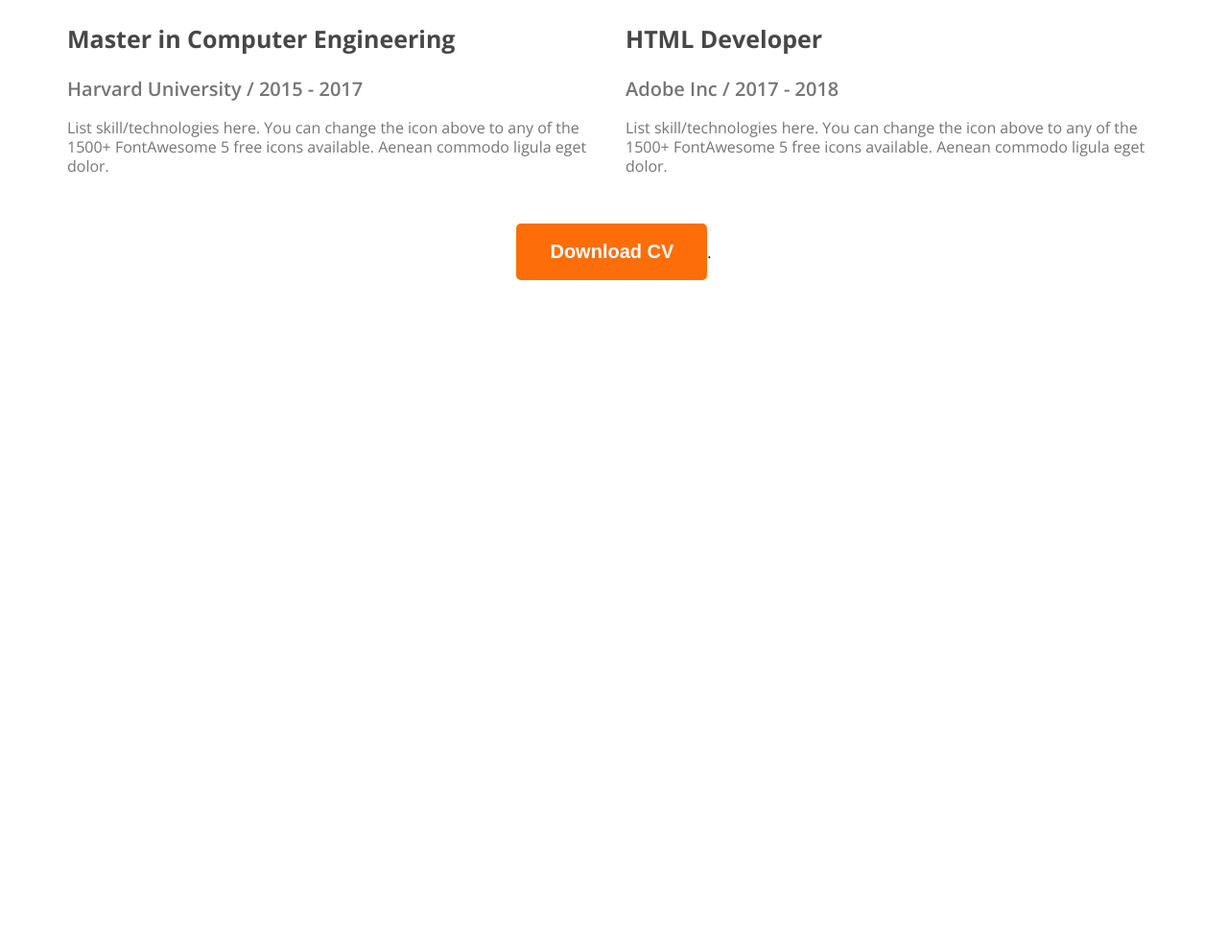
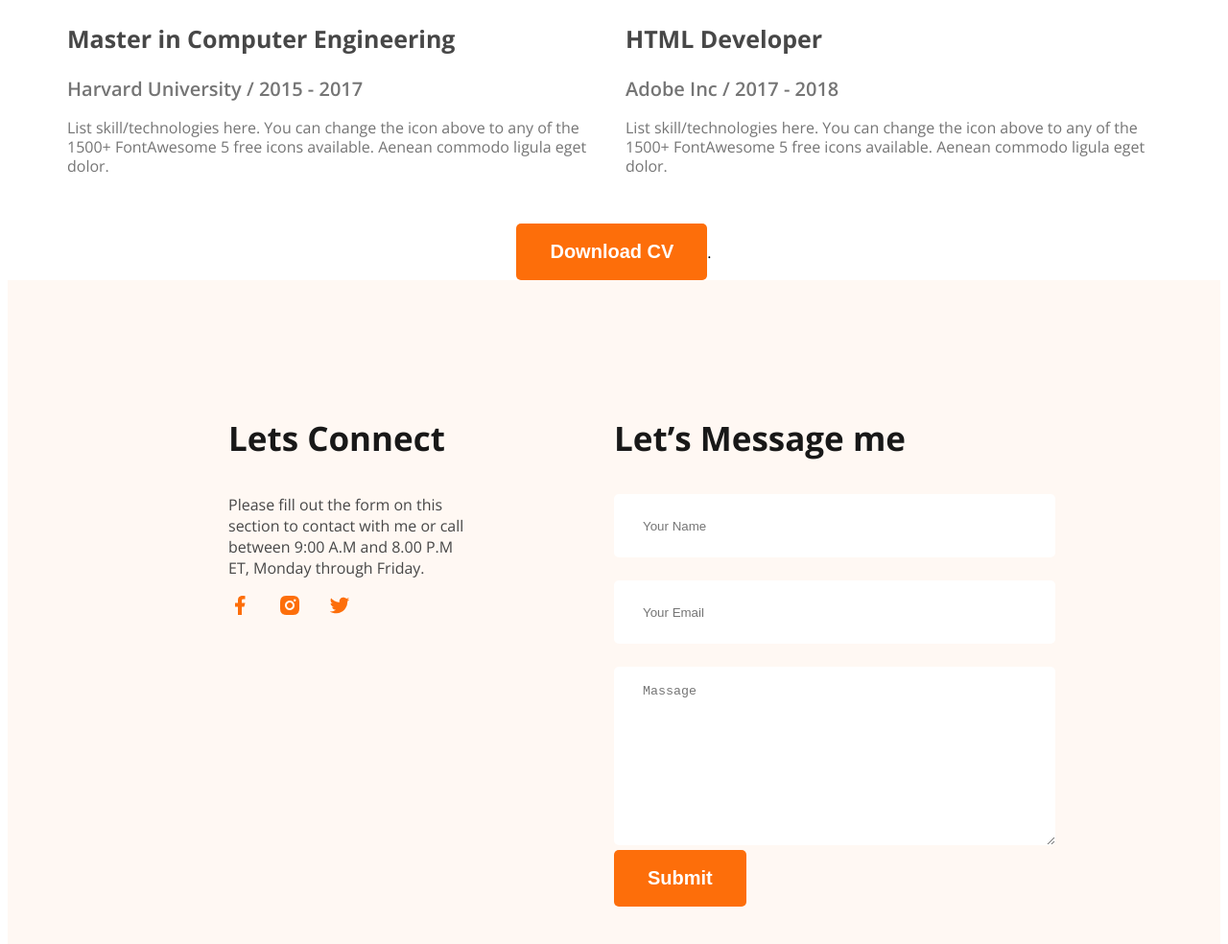
Before and after one commit to rabiyarumi/web-dev-portfolio, a plain HTML site: page index.html in a window 1280 px wide. Shown: the part 3132-4116 px from the top of the page at 96% size. Before the commit the page ends 3432 px from the top, so only its background shows below. Drawn offline with nearby package versions, Linux system fonts and the light colour scheme.

Commit message:
added footer

```diff
--- a/index.html
+++ b/index.html
@@ -114,6 +114,9 @@
 
             </div>
         </section>
+
+         <!-- My Resume section -->
+
         <section class="resume">
             <h3 class="section-title">A summary of My Resume</h3>
             <div class="resume-container">
@@ -171,12 +174,30 @@
            </div>
         </section>
 
-
-
     </main>
 
 
     <footer>
+      <div class="footer-column-container">
+        <div class="footer-column">
+            <h3 class="footer-title">Lets Connect</h3>
+            <p class="footer-description">Please fill out the form on this section to contact with me or call between 9:00 A.M and 8.00 P.M ET, Monday through Friday.</p>
+            <div class="footer-icon">
+                <a href=""><img src="images/icons/facebook.png" alt=""></a>
+                <a href=""><img src="images/icons/insta.png" alt=""></a>
+                <a href=""><img src="images/icons/twitter.png" alt=""></a>
+            </div>
+        </div>
+        <div class="footer-column">
+            <h3 class="footer-title">Let’s Message me</h3>
+            <form action="">
+                <input type="text" name="" id="" placeholder="Your Name">
+                <input type="email" name="" id="" placeholder="Your Email">
+               <textarea name="" id="" cols="30" rows="10" placeholder="Massage"></textarea>
+            </form>
+            <button class="btn-primary">Submit</button>
+        </div>
+      </div>
     </footer>
 
 </body>
--- a/styles/style.css
+++ b/styles/style.css
@@ -223,3 +223,50 @@ main section {
     text-align: center;
     margin-top: 50px;
 }
+
+/* footer styles */
+
+footer {
+    background-color: #FFF8F3;
+    padding: 106px 230px;
+    justify-content: space-between;
+
+}
+.footer-column-container{
+    display: flex;
+    gap: 150px;
+}
+.footer-title {
+    font-size: 35px;
+    font-weight: bold;
+    color: #181818;
+
+}
+.footer-description {
+    font-size: 16px;
+    color: #474747;
+
+}
+.footer-column {
+    width: 50%;
+}
+footer a {
+    margin-right: 24px;
+}
+footer input {
+    height: 30px;
+    width: 400px;
+    border-radius: 5px;
+    border: none;
+    margin-bottom: 24px;
+    padding: 18px 30px;
+    background-color: white;
+
+}
+footer textarea {
+    width: 400px;
+    border: none;
+    border-radius: 5px;
+    padding: 18px 30px;
+    background-color: white;
+}
```
